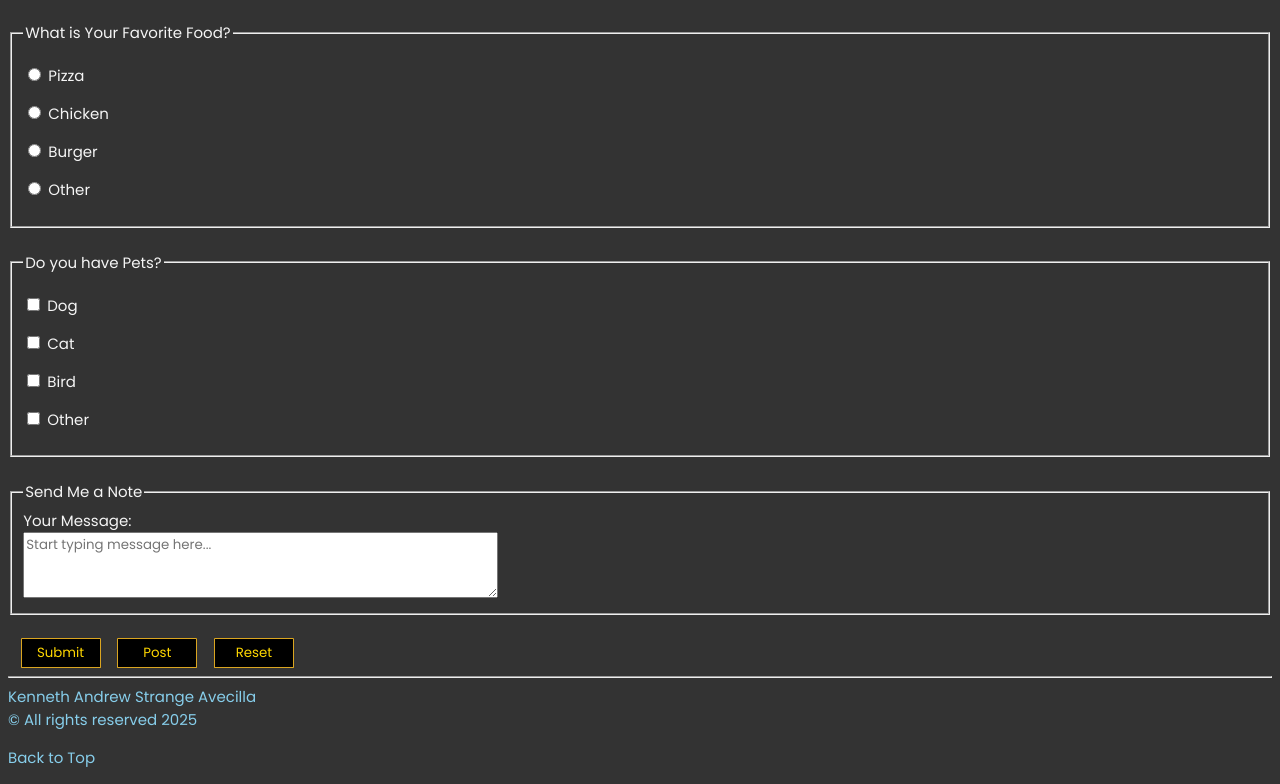
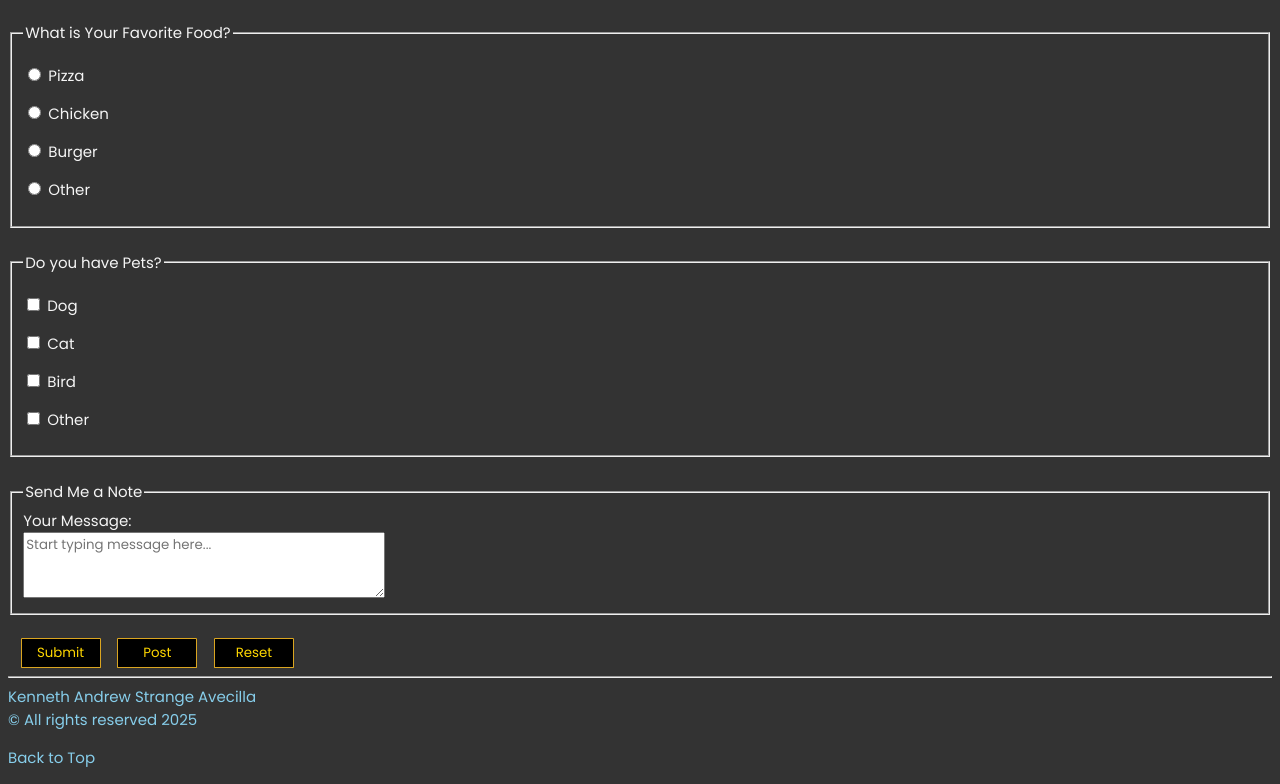
Before and after one commit to simplord123/kenweb, a plain HTML site: page index.html in a window 1280 px wide. Shown: the part 5145-5929 px from the top of the page. Drawn offline with Linux system fonts and the light colour scheme.

Commit message:
Update index.html

```diff
--- a/index.html
+++ b/index.html
@@ -377,7 +377,7 @@
         <legend>Send Me a Note</legend>
         <label for="message">Your Message:</label>
         <br>
-        <textarea name="message" id="message" cols="40" rows="3" placeholder="Start typing message here..."></textarea>
+        <textarea name="message" id="message" cols="30" rows="3" placeholder="Start typing message here..."></textarea>
     </fieldset>
     <br>
     <button type="submit">Submit</button>
```
